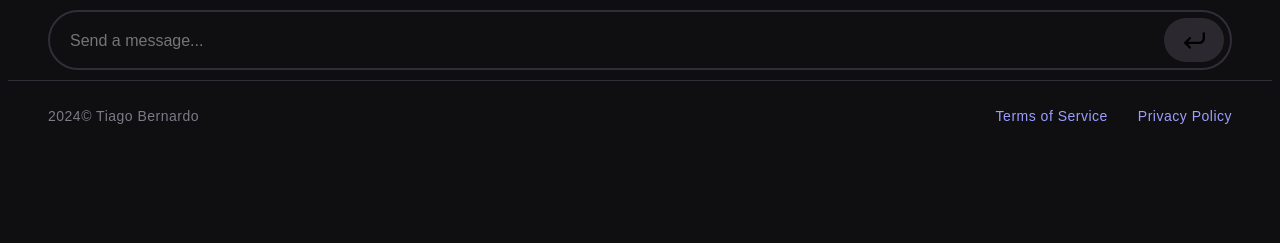
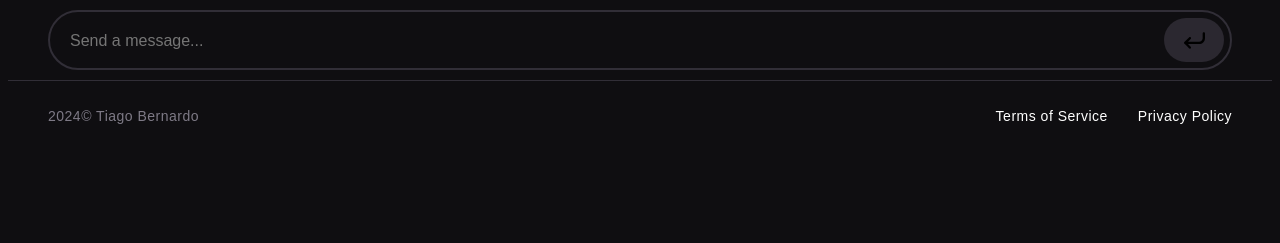
Before and after one commit to Apoll011/Alex, a Python web app: template src/resources/templates/index.html in a window 1280 px wide. Shown: the part 557-800 px from the top of the page. Run offline with Jinja, Linux system fonts and the light colour scheme; the template is opened without the code that fills it, so the values that code supplies are empty.

Commit message:
Added color to <a>

```diff
--- a/src/resources/static/style.css
+++ b/src/resources/static/style.css
@@ -26,6 +26,10 @@ h4>a:hover,
 h5>a:hover,
 h6>a:hover {
     color: var(--techwave-main-color)
+}
+
+a {
+    color: white;
 }
 
 body,
```
